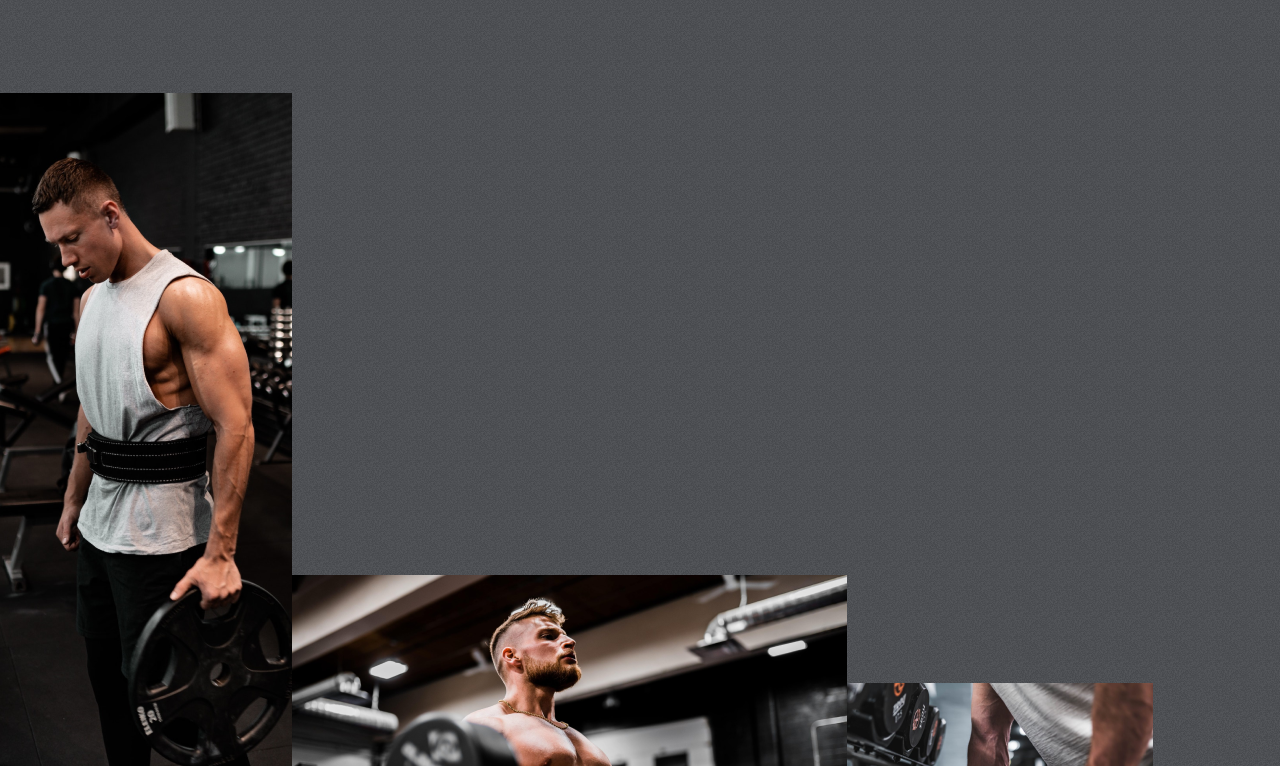
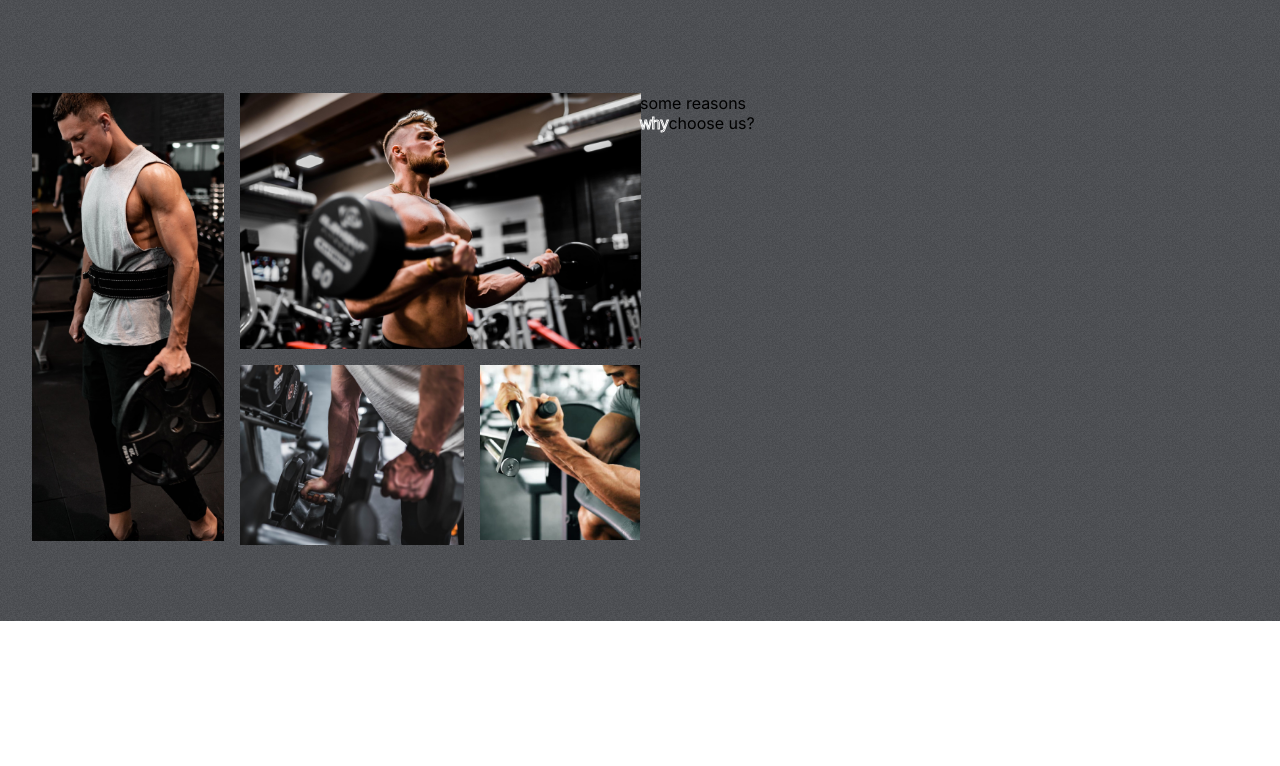
Before and after one commit to ZainRk/FitClub-Starter, a React (Create React App) app: page / in a window 1280 px wide. Shown: the part 1174-1940 px from the top of the page. After the commit the page ends 1795 px from the top, so only its background shows below. Built offline with nearby package versions, Linux system fonts and the light colour scheme.

Commit message:
reasons img grid

```diff
--- a/src/components/Reasons/Reasons.css
+++ b/src/components/Reasons/Reasons.css
@@ -0,0 +1,42 @@
+.Reasons {
+  padding: 0 2rem;
+  display: flex;
+  grid-template: 2rem;
+}
+.left-r {
+  flex: 1 1;
+  display: grid;
+  grid-template-columns: repeat(3, 1fr);
+  gap: 1rem;
+  grid-auto-rows: 1fr;
+}
+
+.left-r > img {
+  object-fit: cover;
+}
+.left-r > :nth-child(1) {
+  width: 12rem;
+  grid-row: 1/3;
+  height: 28rem;
+}
+.left-r > :nth-child(2) {
+  width: auto;
+  height: 16rem;
+  grid-column: 2/4;
+}
+
+.left-r > :nth-child(3) {
+  width: 14rem;
+  grid-column: 2/3;
+  grid-row: 2;
+
+}
+.left-r > :nth-child(4) {
+  width: 10rem;
+  grid-row: 2;
+  grid-column: 3/4;
+
+}
+.right-r {
+  flex: 1 1;
+}
--- a/src/components/Reasons/Reasons.jsx
+++ b/src/components/Reasons/Reasons.jsx
@@ -18,7 +18,13 @@
         <img src={image3} alt="" />
         <img src={image4} alt="" />
       </div>
-      <div className="right-r"></div>
+      <div className="right-r">
+        <span>some reasons</span>
+        <div>
+          <span className="stroke-text">why</span>
+          <span>choose us?</span>
+        </div>
+      </div>
     </div>
   );
 };
```
